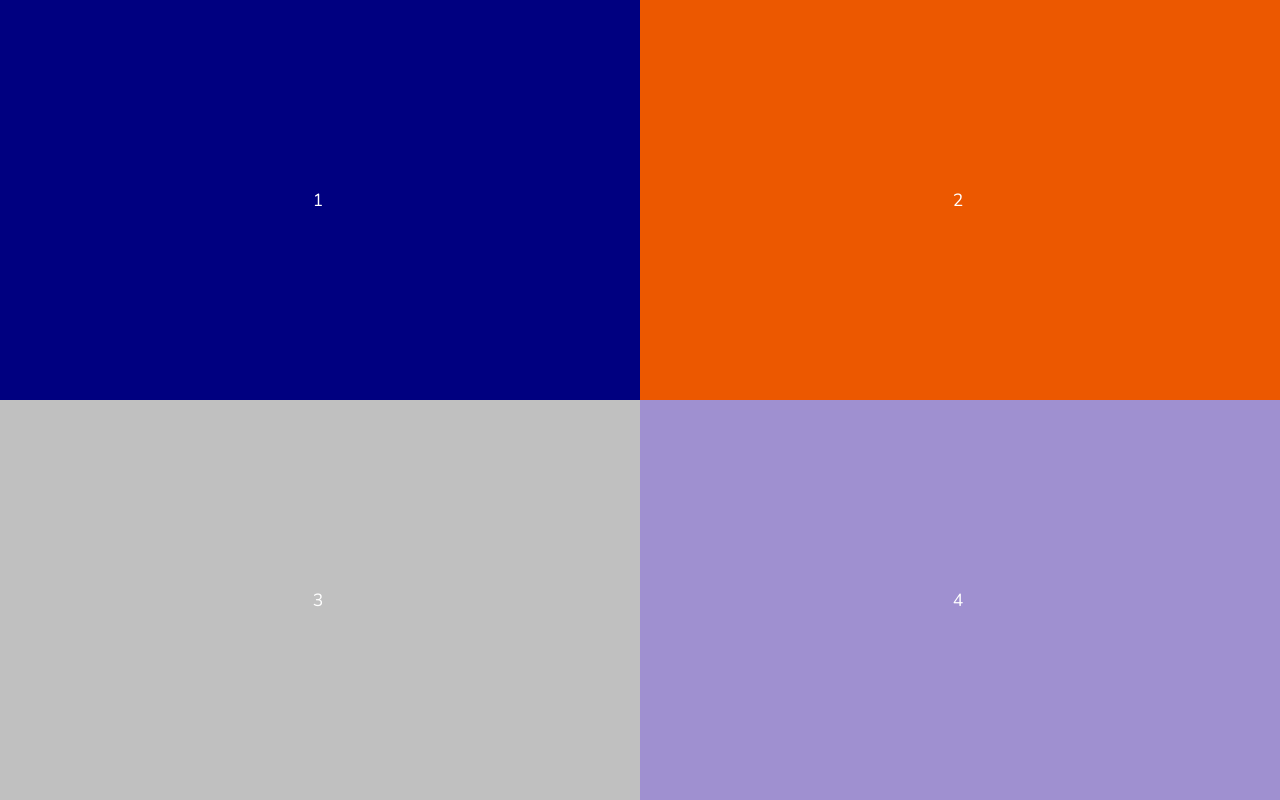
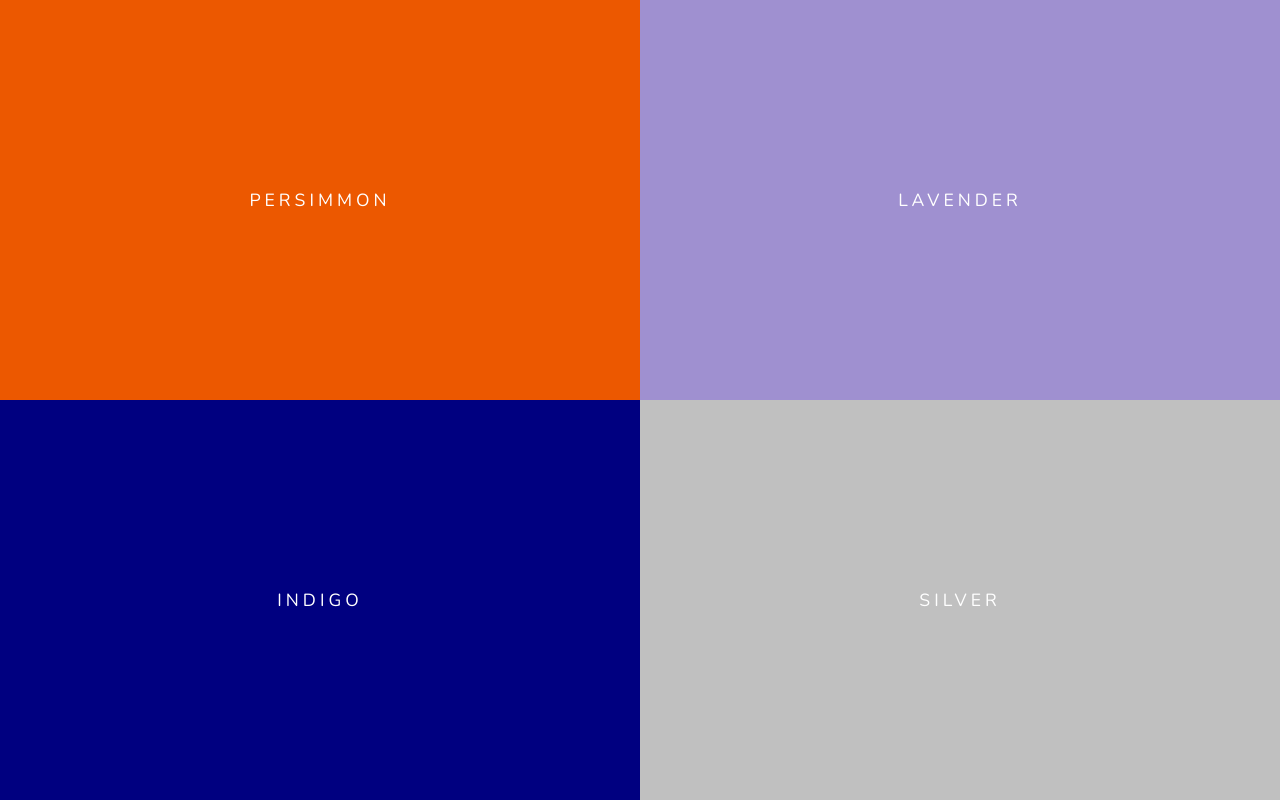
Before and after one commit to kristenharlin/p2-harlin_kristen, a website: page index.html in a window 1280 px wide. Drawn offline with nearby package versions, Linux system fonts and the light colour scheme.

Commit message:
Make first section visible again.

```diff
--- a/index.html
+++ b/index.html
@@ -9,7 +9,7 @@
 	</script>
 </head>
 <body>
-  <section class="sect1 hide">
+  <section class="sect1">
     <div class="row">
       <div class="persimmon square">
         <p>Persimmon</p>
@@ -27,7 +27,7 @@
       </div>
     </div>
   </section>
-  <section class="sect2">
+  <section class="sect2 hide">
     <div class="row">
       <div class="indigo square">
         <p>1</p>
```
